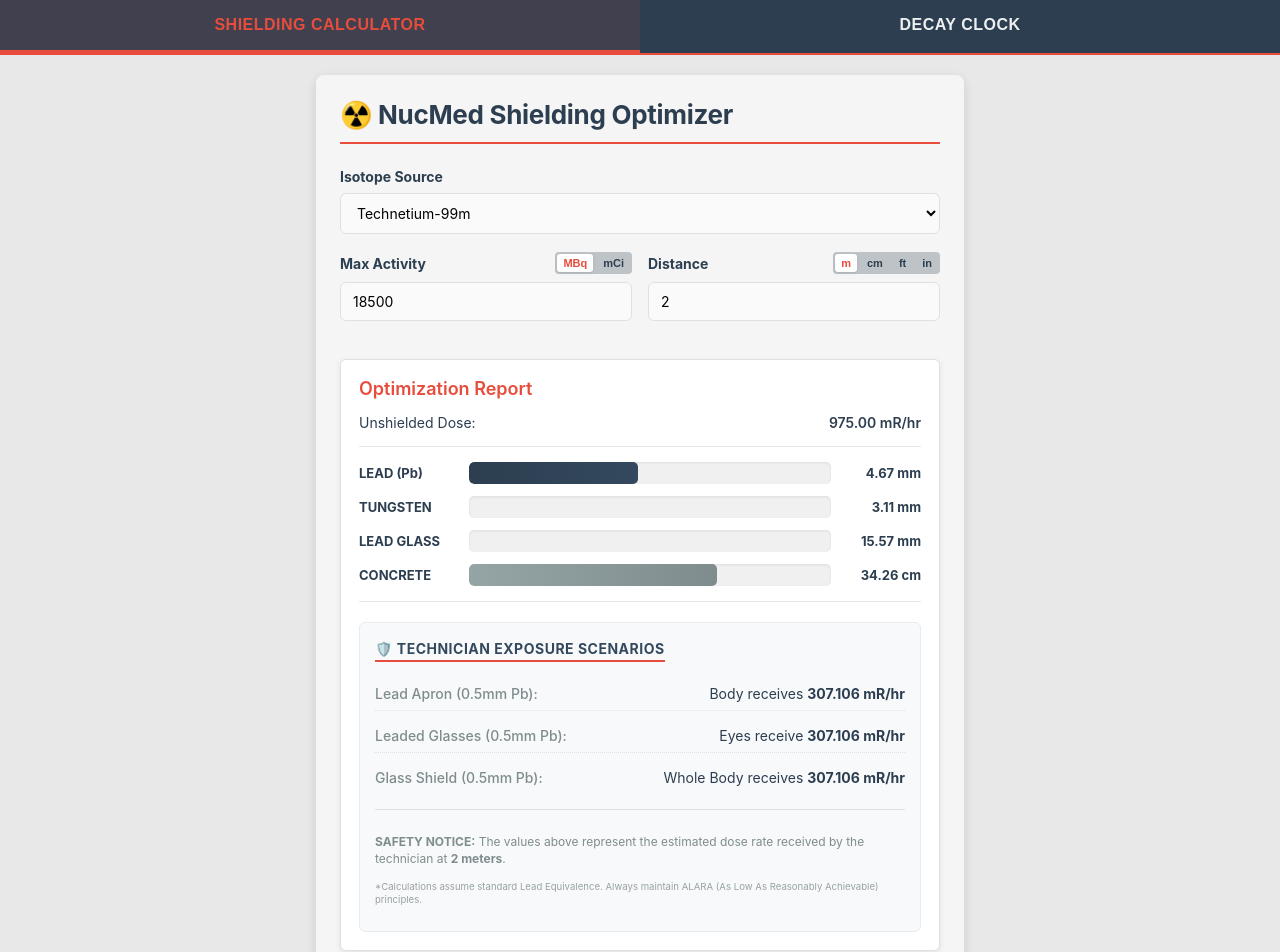
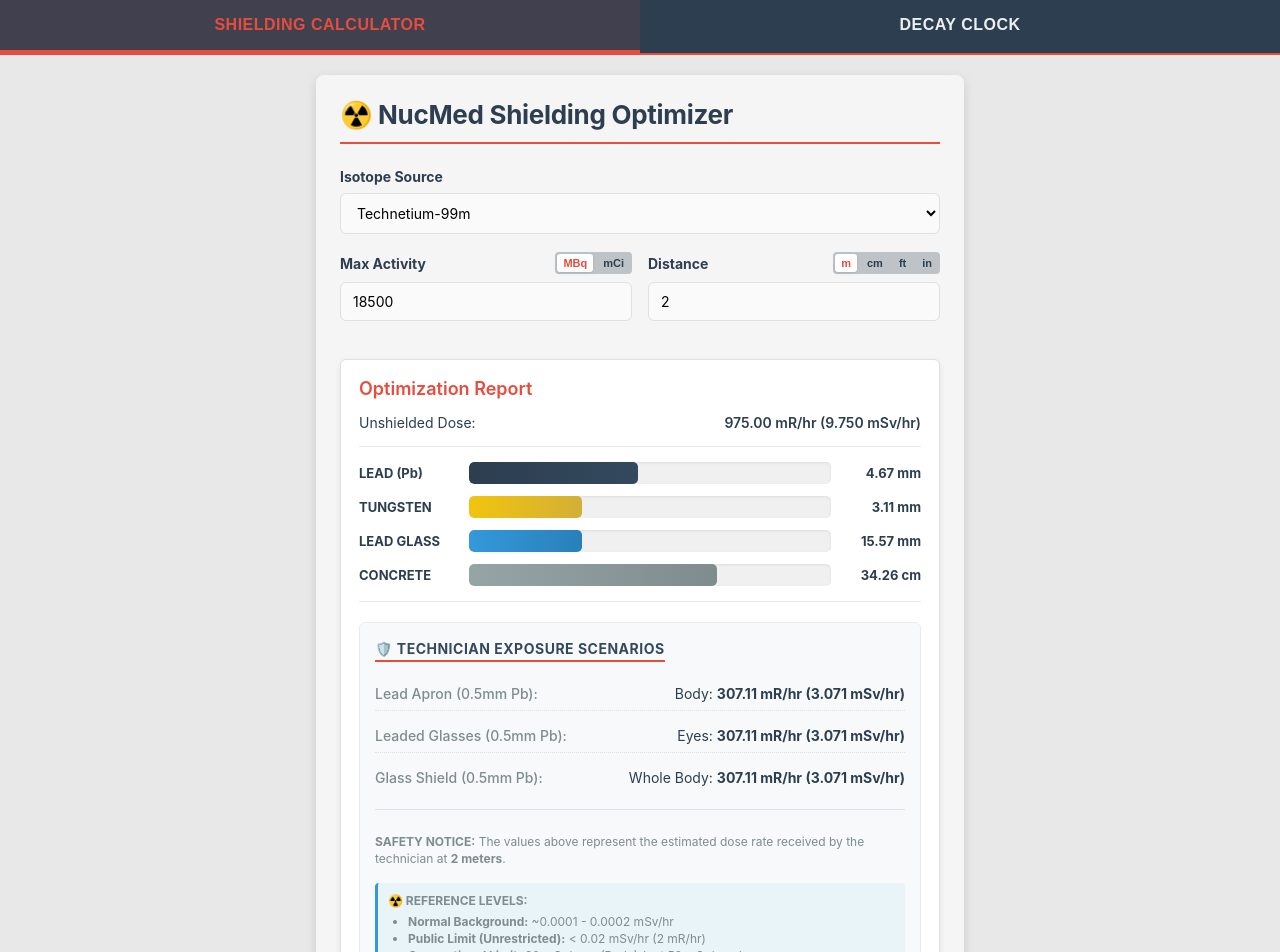
Before and after one commit to leopantsulaia/physics-flex, a React (Create React App) app: page / in a window 1280 px wide. Shown: the top 952 px of the page. Built offline with nearby package versions, Linux system fonts and the light colour scheme.

Commit message:
feat: implement shielding calculation logic and results display component with detailed material thicknesses and safety scenarios.

```diff
--- a/src/components/ShieldingResults.js
+++ b/src/components/ShieldingResults.js
@@ -10,7 +10,7 @@ export const ShieldingResults = ({ results, distance }) => {
 
       <div className={styles.resultRow}>
         <span>Unshielded Dose:</span>
-        <strong>{results.unshielded} mR/hr</strong>
+        <strong>{results.unshielded}</strong>
       </div>
 
       <hr className={styles.divider} />
@@ -78,21 +78,21 @@ export const ShieldingResults = ({ results, distance }) => {
           <div className={styles.scenarioRow}>
             <span className={styles.scenarioLabel}>Lead Apron (0.5mm Pb):</span>
             <span className={styles.scenarioValue}>
-              Body receives <strong>{results.scenarios.apron} mR/hr</strong>
+              Body: <strong>{results.scenarios.apron}</strong>
             </span>
           </div>
 
           <div className={styles.scenarioRow}>
             <span className={styles.scenarioLabel}>Leaded Glasses (0.5mm Pb):</span>
             <span className={styles.scenarioValue}>
-              Eyes receive <strong>{results.scenarios.glasses} mR/hr</strong>
+              Eyes: <strong>{results.scenarios.glasses}</strong>
             </span>
           </div>
 
           <div className={styles.scenarioRow}>
             <span className={styles.scenarioLabel}>Glass Shield (0.5mm Pb):</span>
             <span className={styles.scenarioValue}>
-              Whole Body receives <strong>{results.scenarios.glassShield} mR/hr</strong>
+              Whole Body: <strong>{results.scenarios.glassShield}</strong>
             </span>
           </div>
 
@@ -103,6 +103,19 @@ export const ShieldingResults = ({ results, distance }) => {
             <strong>SAFETY NOTICE:</strong> The values above represent the estimated dose rate
             received by the technician at <strong>{distance} meters</strong>.
           </p>
+          <div style={{ marginTop: '15px', padding: '10px', background: '#e8f4f8', borderRadius: '4px', borderLeft: '3px solid #3498db' }}>
+            <strong>☢️ REFERENCE LEVELS:</strong>
+            <ul style={{ margin: '5px 0 0 20px', padding: 0 }}>
+              <li><strong>Normal Background:</strong> ~0.0001 - 0.0002 mSv/hr</li>
+              <li><strong>Public Limit (Unrestricted):</strong> &lt; 0.02 mSv/hr (2 mR/hr)</li>
+              <li><strong>Occupational Limit:</strong> 20 mSv/year (Body) (not 50 mSv/year) </li>
+              <li><strong>Occupational Limit:</strong> 200 mSv/year (Hands) (not 50 mSv/year)</li>
+
+            </ul>
+            <p style={{ marginTop: '5px', fontSize: '0.9em' }}>
+              <em>1 mR ≈ 0.01 mSv (10 µSv)</em>
+            </p>
+          </div>
           <p style={{ fontSize: '0.8em', opacity: 0.8, marginTop: '5px' }}>
             *Calculations assume standard Lead Equivalence.
             Always maintain ALARA (As Low As Reasonably Achievable) principles.
--- a/src/components/ShieldingResults.module.css
+++ b/src/components/ShieldingResults.module.css
@@ -75,14 +75,28 @@
 .progressBar {
   background: linear-gradient(90deg, #2c3e50 0%, #34495e 100%);
   height: 100%;
-  transition: width 0.4s ease;
+  transition: width 0.5s cubic-bezier(0.4, 0.0, 0.2, 1);
   border-radius: 5px;
 }
 
 .progressBarConcrete {
   background: linear-gradient(90deg, #95a5a6 0%, #7f8c8d 100%);
   height: 100%;
-  transition: width 0.4s ease;
+  transition: width 0.5s cubic-bezier(0.4, 0.0, 0.2, 1);
+  border-radius: 5px;
+}
+
+.progressBarTungsten {
+  background: linear-gradient(90deg, #f1c40f 0%, #d4af37 100%);
+  height: 100%;
+  transition: width 0.5s cubic-bezier(0.4, 0.0, 0.2, 1);
+  border-radius: 5px;
+}
+
+.progressBarGlass {
+  background: linear-gradient(90deg, #3498db 0%, #2980b9 100%);
+  height: 100%;
+  transition: width 0.5s cubic-bezier(0.4, 0.0, 0.2, 1);
   border-radius: 5px;
 }
 
--- a/src/hooks/useShieldingCalculation.js
+++ b/src/hooks/useShieldingCalculation.js
@@ -57,30 +57,29 @@ export const useShieldingCalculation = (
       return unshieldedDoseRate * Math.pow(0.5, numHVLs);
     };
 
+    const formatDose = (mR) => {
+      const mSv = mR / 100;
+      return `${mR.toFixed(2)} mR/hr (${mSv.toFixed(3)} mSv/hr)`;
+    };
+
     const scenarioDoses = {
       apron: calculateAttenuatedDose(0.5, data.hvl.lead), // 0.5mm Pb Apron
-      glasses: calculateAttenuatedDose(0.5, data.hvl.lead), // 0.5mm Pb Glasses (Changed from 0.75mm as per request)
-      glassShield: calculateAttenuatedDose(2.0, data.hvl.lead), // 2.0mm Pb Eq L-Block (Standard) - User asked for 0.5mm but that's very thin for a shield. I'll use 0.5mm as requested for now or maybe just "Glass Shield" using the glass HVL?
-      // User said "add glass shield with 0.5 mm lead". I will assume they mean a shield with 0.5mm Pb equivalence.
-      // So I will use 0.5mm Pb.
-      glassShieldRequested: calculateAttenuatedDose(0.5, data.hvl.lead),
-
-      // I'll also add a real "Lead Glass" calculation if I have thickness.
-      // Let's stick to the Pb equivalent for the scenarios as "Shielding Equivalence" is common.
+      glasses: calculateAttenuatedDose(0.5, data.hvl.lead), // 0.5mm Pb Glasses
+      glassShield: calculateAttenuatedDose(0.5, data.hvl.lead), // 0.5mm Pb Shield
     };
 
     setResults({
-      unshielded: unshieldedDoseRate.toFixed(2),
+      unshielded: formatDose(unshieldedDoseRate), // Now returns string with units
       attenuationFactor: requiredAttenuation.toFixed(1),
       leadMm: leadThickness.toFixed(2),
       concreteCm: (concreteThickness / 10).toFixed(2),
       tungstenMm: tungstenThickness.toFixed(2),
-      glassMm: glassThickness.toFixed(2), // For the main bar
+      glassMm: glassThickness.toFixed(2),
       activeMci: activityInMci.toFixed(1),
       scenarios: {
-        apron: scenarioDoses.apron.toFixed(3),
-        glasses: scenarioDoses.glasses.toFixed(3),
-        glassShield: scenarioDoses.glassShieldRequested.toFixed(3)
+        apron: formatDose(scenarioDoses.apron),
+        glasses: formatDose(scenarioDoses.glasses),
+        glassShield: formatDose(scenarioDoses.glassShield)
       }
     });
   };
```
